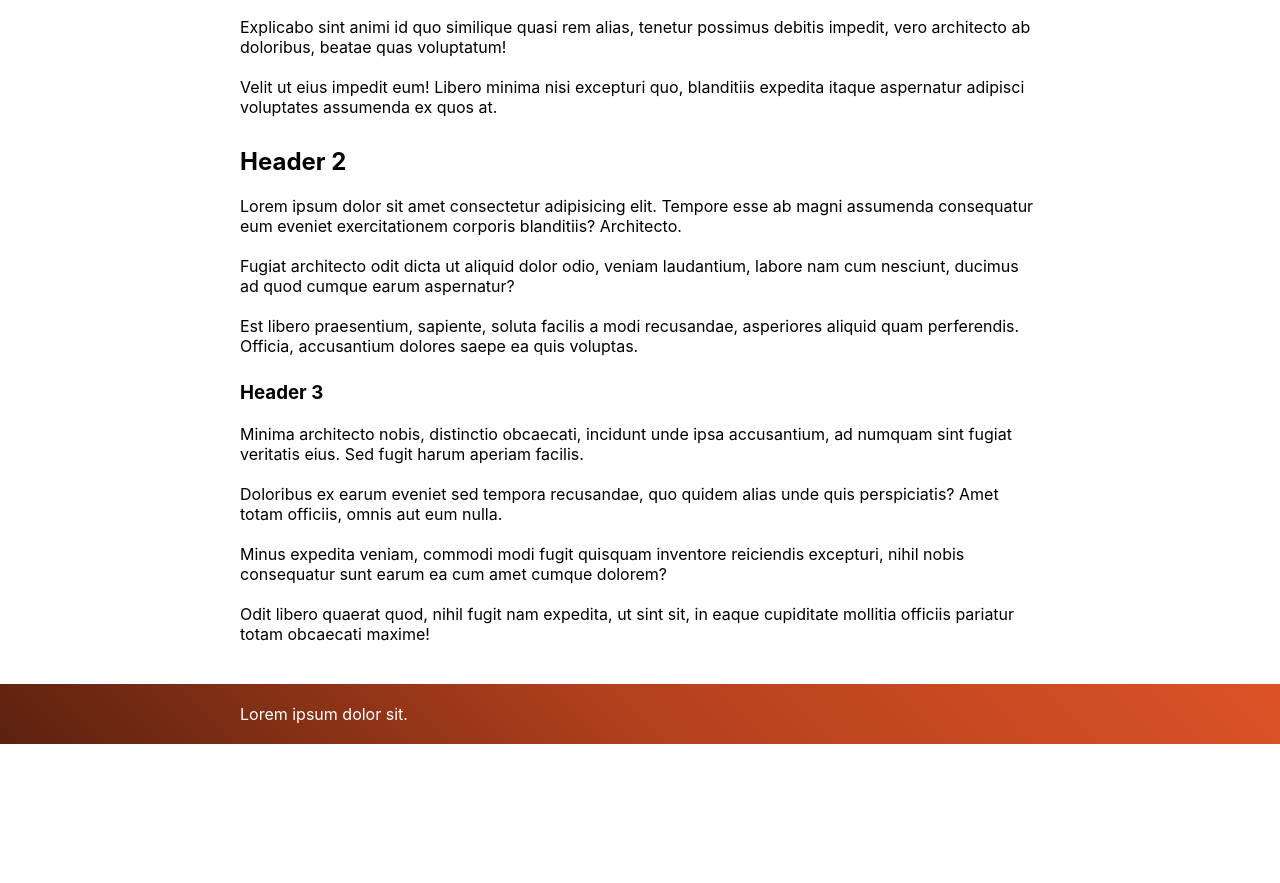
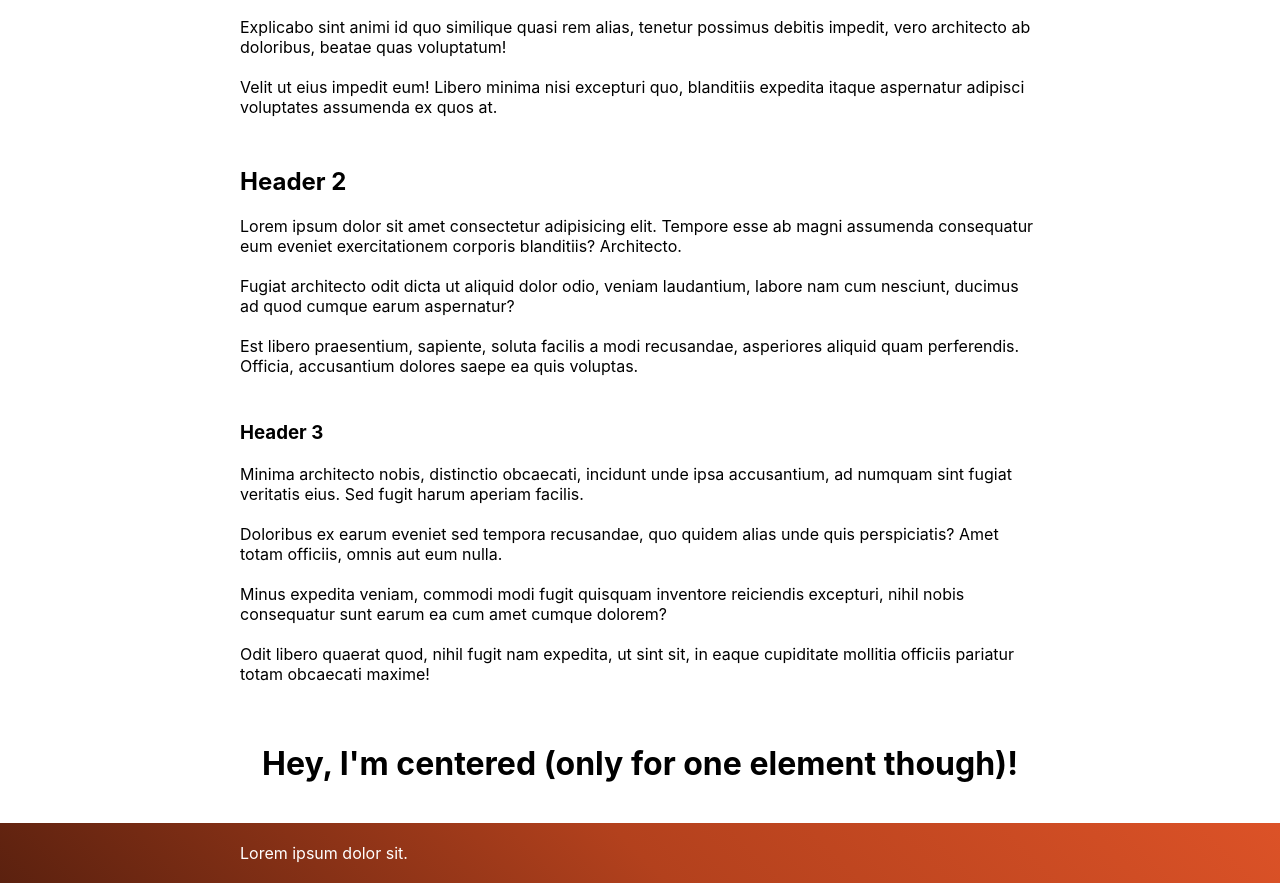
Before and after one commit to foo-dogsquared/fds-css, a plain HTML site: page index.html in a window 1280 px wide. Shown: the part 182-1065 px from the top of the page. Before the commit the page ends 926 px from the top, so only its background shows below. Drawn offline with Linux system fonts and the light colour scheme.

Commit message:
Add a class for centering elements

```diff
--- a/index.html
+++ b/index.html
@@ -27,6 +27,7 @@
         <div>Doloribus ex earum eveniet sed tempora recusandae, quo quidem alias unde quis perspiciatis? Amet totam officiis, omnis aut eum nulla.</div>
         <div>Minus expedita veniam, commodi modi fugit quisquam inventore reiciendis excepturi, nihil nobis consequatur sunt earum ea cum amet cumque dolorem?</div>
         <div>Odit libero quaerat quod, nihil fugit nam expedita, ut sint sit, in eaque cupiditate mollitia officiis pariatur totam obcaecati maxime!</div>
+        <h1 class="centered">Hey, I'm centered (only for one element though)!</h1>
     </div></main>
     <footer><div class="wrapper footer">Lorem ipsum dolor sit.</div></footer>
 </body>
--- a/main.css
+++ b/main.css
@@ -75,7 +75,14 @@ footer > .wrapper {
 }
 
 .wrapper.main {
+  display: flex;
+  -ms-flex-flow: column wrap;
+  flex-flow: column wrap;
   padding: 20px;
+}
+
+.wrapper.main > * {
+  margin-bottom: 20px;
 }
 
 .wrapper.main > :first-child {
@@ -83,8 +90,11 @@ footer > .wrapper {
   padding-top: 0;
 }
 
-.wrapper.main > * {
-  margin-bottom: 20px;
+.wrapper.main > .centered {
+  display: flex;
+  flex-flow: row wrap;
+  width: 100%;
+  justify-content: center;
 }
 
 .wrapper.main > h1:not(:first-child) {
```
